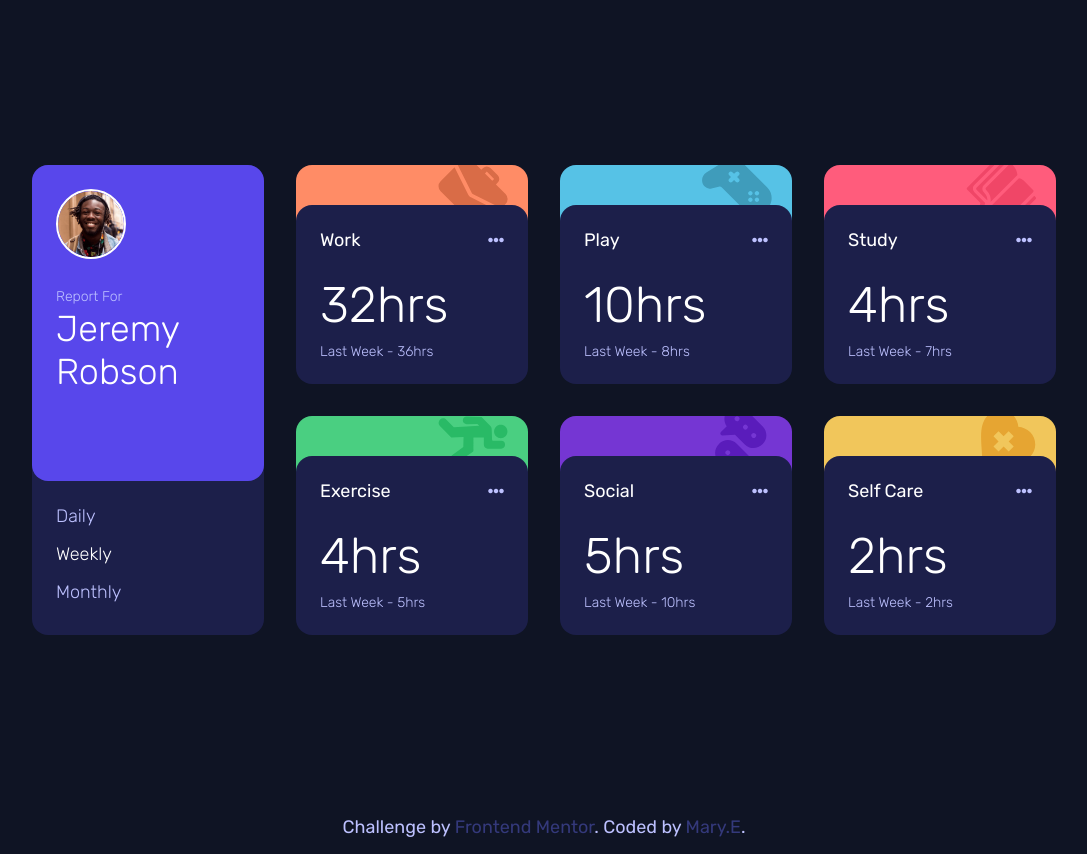
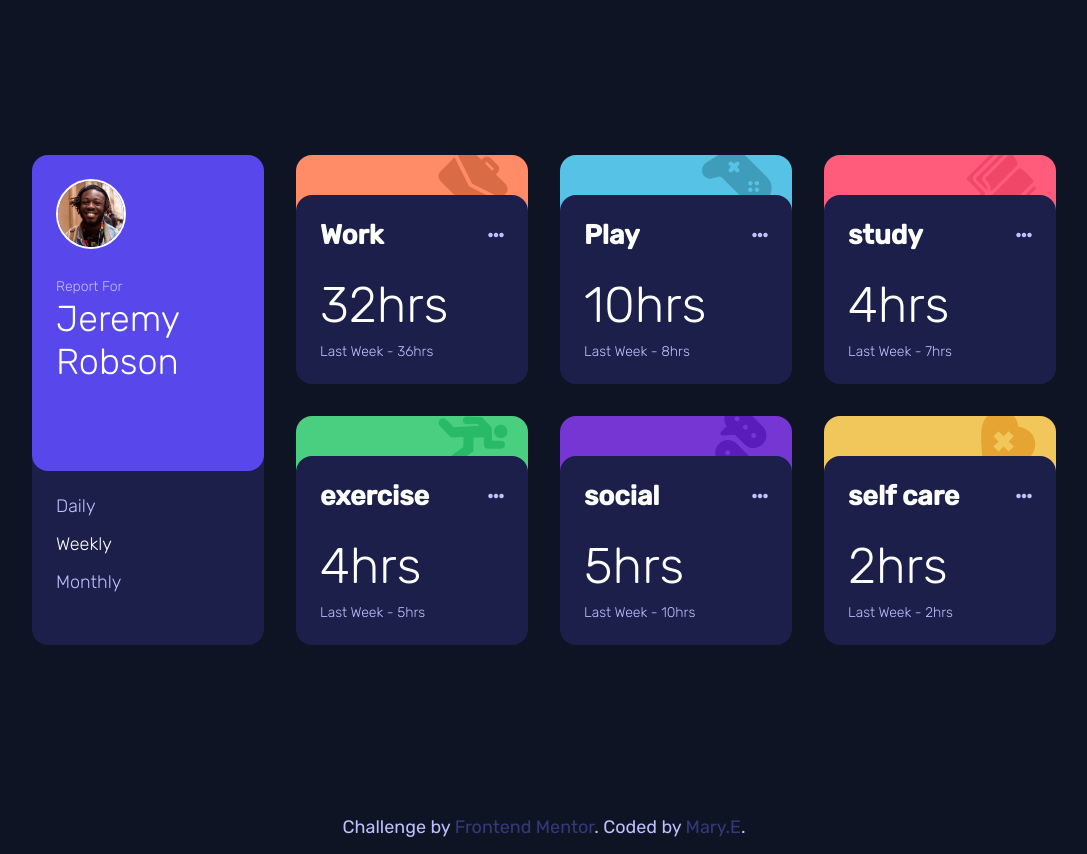
Before and after one commit to MaryEhb/FrontendMentor-time-tracker-dashboard, a plain HTML site: page index.html in a window 1280 px wide. Shown: the whole page, without its empty margins (96-1183 px from the left). Drawn offline with Linux system fonts and the light colour scheme.

Commit message:
Update index.html

```diff
--- a/index.html
+++ b/index.html
@@ -48,7 +48,7 @@
 
         <div class="box work">
           <div class="heading">
-            <h4>Work</h4>
+            <h2>Work</h2>
             <i class="fas fa-ellipsis-h"></i>
           </div>
           <div>
@@ -59,7 +59,7 @@
 
         <div class="box play">
           <div class="heading">
-            <h4>Play</h4>
+            <h2>Play</h2>
             <i class="fas fa-ellipsis-h"></i>
           </div>
           <div>
@@ -69,7 +69,7 @@
         </div>
         <div class="box study">
           <div class="heading">
-            <h4>study</h4>
+            <h2>study</h2>
             <i class="fas fa-ellipsis-h"></i>
           </div>
           <div>
@@ -80,7 +80,7 @@
 
         <div class="box exercise">
           <div class="heading">
-            <h4>exercise</h4>
+            <h2>exercise</h2>
             <i class="fas fa-ellipsis-h"></i>
           </div>
           <div>
@@ -91,7 +91,7 @@
 
         <div class="box social">
           <div class="heading">
-            <h4>social</h4>
+            <h2>social</h2>
             <i class="fas fa-ellipsis-h"></i>
           </div>
           <div>
@@ -101,7 +101,7 @@
         </div>
         <div class="box self-care">
           <div class="heading">
-            <h4>self care</h4>
+            <h2>self care</h2>
             <i class="fas fa-ellipsis-h"></i>
           </div>
           <div>
```
